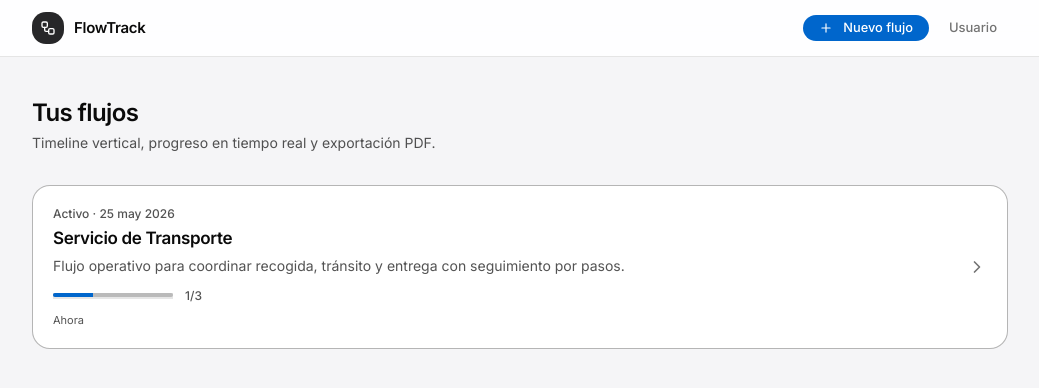
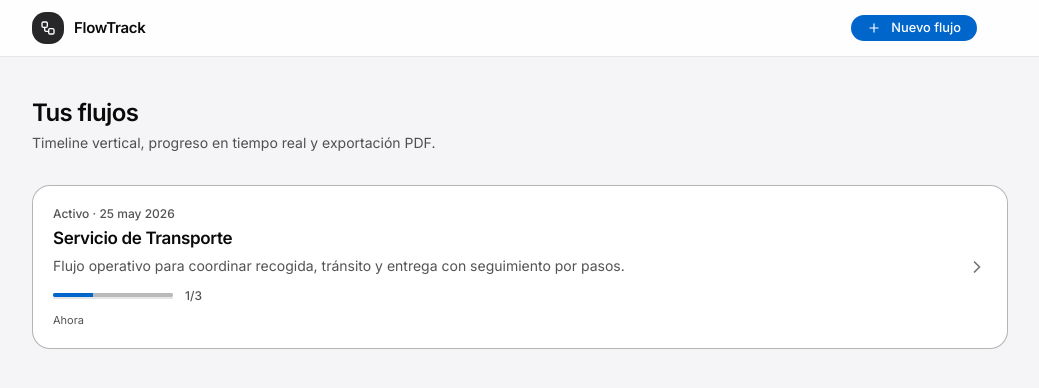
Before and after one commit to Garcia0404/FlowTrack, a Next.js app: page / in a window 1280 px wide. Shown: the top 388 px of the page, without its empty margins (120-1159 px from the left). Built offline with nearby package versions, Linux system fonts and the light colour scheme.

Commit message:
fix: prevent username flicker during auth hydration

```diff
--- a/src/components/layout/app-shell.tsx
+++ b/src/components/layout/app-shell.tsx
@@ -18,6 +18,7 @@ export function AppShell({ children }: { children: React.ReactNode }) {
   const router = useRouter();
   const logout = useAuthStore((s) => s.logout);
   const session = useAuthStore((s) => s.session);
+  const isHydrated = useAuthStore((s) => s.isHydrated);
 
   const handleLogout = async () => {
     await logout();
@@ -61,14 +62,14 @@ export function AppShell({ children }: { children: React.ReactNode }) {
                   />
                 }
               >
-                {session?.user.name ?? "Usuario"}
+                {isHydrated ? session?.user.name : null}
               </DropdownMenuTrigger>
               <DropdownMenuContent align="end" className="rounded-xl border-[#e5e5e5]">
                 <DropdownMenuItem
                   onClick={() => void handleLogout()}
-                  className="text-[#c93400] text-nowrap"
+                  className="text-red-500 text-nowrap hover:text-red-800 transition-colors"
                 >
-                  <LogOut className="mr-2 h-4 w-4" />
+                  <LogOut className="h-4 w-4" />
                   Cerrar sesión
                 </DropdownMenuItem>
               </DropdownMenuContent>
```
